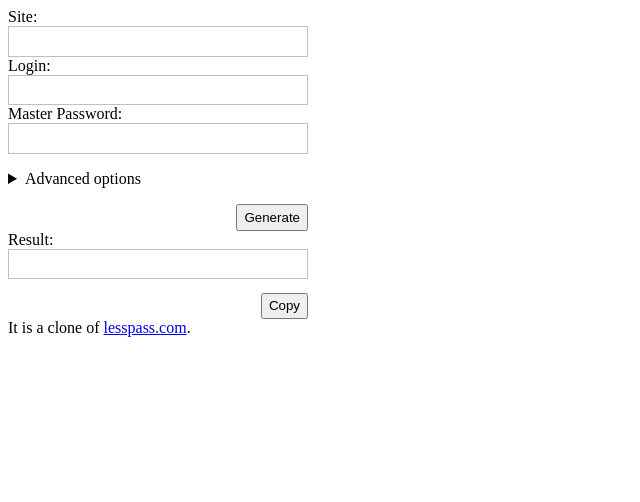
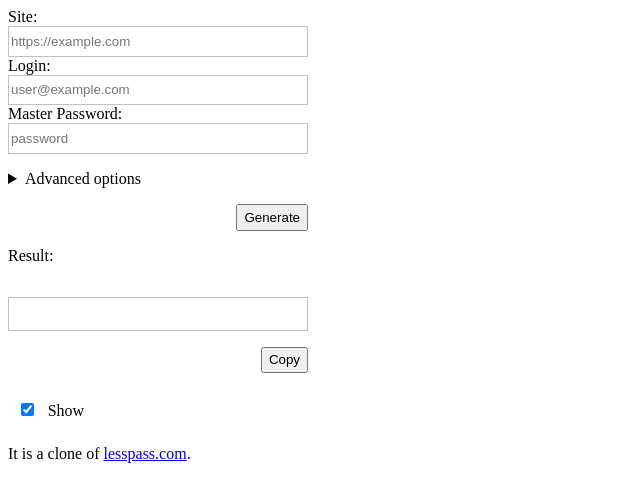
Before and after one commit to Yaffle/morepass, a plain HTML site: page index.html in a window 1280 px wide. Shown: the whole page, without its empty margins (0-640 px from the left). Drawn offline with Linux system fonts and the light colour scheme.

Commit message:
Update index.html

```diff
--- a/index.html
+++ b/index.html
@@ -49,6 +49,8 @@
   }
   #result {
     margin-bottom: 1em;
+    border: 1px solid silver;
+    min-height: 2em;
   }
 </style>
 
@@ -131,6 +133,7 @@ async function generatePassword(options) {
 }
 
 document.addEventListener('DOMContentLoaded', function (event) {
+  var currentPassword = '';
   document.getElementById('password-generation-form').addEventListener('submit', function (event) {
     event.preventDefault();
     const options = {
@@ -145,13 +148,13 @@ document.addEventListener('DOMContentLoaded', function (event) {
       counter: Number(document.getElementById('counter').value)
     }
     generatePassword(options).then(function (password) {
-      document.getElementById('result').value = password;
-      document.getElementById('result').select();
+      currentPassword = password;
+      document.getElementById('result').textContent = document.getElementById('show').checked ? currentPassword : currentPassword.replace(/[\s\S]/g, '*');
     });
   });
   document.getElementById('copy-button').addEventListener('click', function (event) {
     var tmp = document.getElementById('tmp');
-    tmp.textContent = document.getElementById('result').value;
+    tmp.textContent = document.getElementById('result').textContent;
     tmp.focus();
     var range = document.createRange();
     range.selectNodeContents(tmp);
@@ -172,6 +175,9 @@ document.addEventListener('DOMContentLoaded', function (event) {
     window.getSelection().removeAllRanges();
     alert(ok);
   });
+  document.getElementById('show').addEventListener('change', function (event) {
+    document.getElementById('result').textContent = document.getElementById('show').checked ? currentPassword : currentPassword.replace(/[\s\S]/g, '*');
+  });
 });
 
 navigator.serviceWorker.register('service-worker.js', {
@@ -181,15 +187,16 @@ navigator.serviceWorker.register('service-worker.js', {
 </script>
 <body>
 
+<div>
   <form id="password-generation-form">
     <label for="site">Site:</label>
-  <input id="site" type="url" required />
+    <input id="site" type="url" placeholder="https://example.com" required />
 
     <label for="login">Login:</label>
-  <input id="login" type="text" required />
+    <input id="login" type="text" placeholder="user@example.com" required />
 
     <label for="masterPassword">Master Password:</label>
-  <input id="masterPassword" type="password" autocomplete="off" required />
+    <input id="masterPassword" type="password" placeholder="password" autocomplete="off" required />
 
     <details>
       <summary>Advanced options</summary>
@@ -207,13 +214,17 @@ navigator.serviceWorker.register('service-worker.js', {
     </details>
 
     <input type="submit" value="Generate" />
-
-  <label for="result">Result:</label>
-  <input type="password" id="result" autocomplete="off" readonly />
+  </form>
+</div>
+<div>
+  <form>
+    <div>Result:</div>
+    <div id="result"></div>
     <input id="copy-button" type="button" value="Copy" />
+    <div><label><input type="checkbox" id="show" checked />Show</label></div>
     <span id="tmp" tabindex="0"></span>
-
   </form>
+</div>
 
 It is a clone of <a href="https://lesspass.com/">lesspass.com</a>.
 
```
Lines whose indentation alone changed are shown as unchanged.
